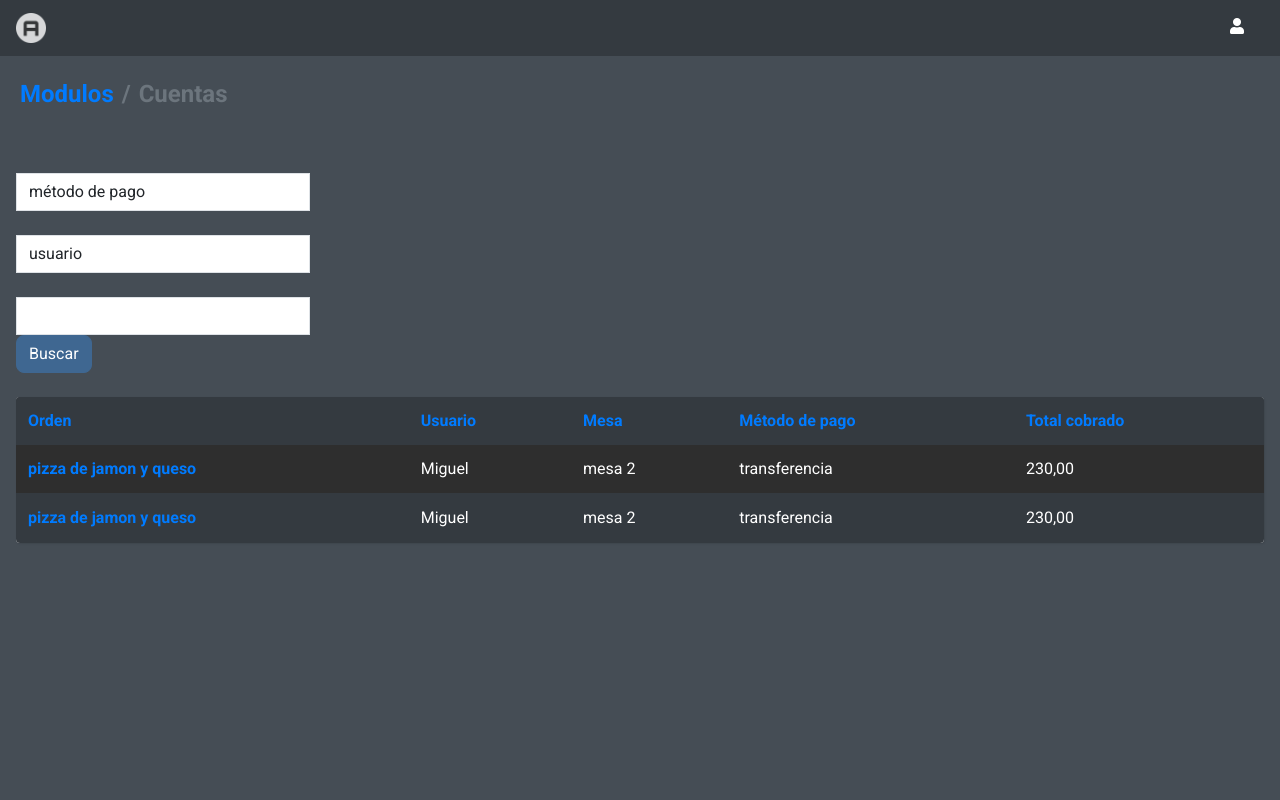
After one commit to MangelRyujin/sgpcoffe, a Django app: page /ventas/cuentas/ in a window 1280 px wide. The commit adds this page. Run offline with Django 4.2, Linux system fonts and the light colour scheme; some libraries are stand-ins or nearby versions.

Commit message:
create order_view and order_list template

```diff
--- a/apps/cuentas/models.py
+++ b/apps/cuentas/models.py
@@ -20,7 +20,8 @@ class Order(models.Model):
     )
     is_paid = models.CharField('estado',max_length=9, choices=PAID_CHOICES, default='no pagada')
     paid_method = models.CharField('mótodo de pago',max_length=13, choices=PAID_METHODS_CHOICES, default='efectivo')
-    total_paid = models.DecimalField('Precio total', max_digits=10, default=0, decimal_places=2, blank= True, null= True)
+    transfer = models.DecimalField('Pagado por transferencia', max_digits=10, default=0, decimal_places=2, blank= True, null= True)
+    cash = models.DecimalField('Pagado por efectivo', max_digits=10, default=0, decimal_places=2, blank= True, null= True)
     created_date = models.DateField('dia de apertura',auto_now_add=True,null=True)
     created_time = models.TimeField('hora de apertura',auto_now_add=True,null=True)
     table = models.ForeignKey(Table,on_delete=models.CASCADE,null=False,blank=False,verbose_name=_('mesa'))
@@ -33,6 +34,9 @@ class Order(models.Model):
     def __str__(self) -> str:
         return f'Cuenta {self.pk} de la mesa {self.table}'
 
+    @property
+    def total_paid(self):
+        return self.transfer + self.cash
 
 # Order item model.
 class Item(models.Model):
--- /dev/null
+++ b/apps/cuentas/urls.py
@@ -0,0 +1,8 @@
+from django.urls import path
+from apps.cuentas.views import order_view
+
+
+
+urlpatterns = [
+    path('cuentas/',order_view,name='listar_cuentas'),
+]
--- a/apps/cuentas/views.py
+++ b/apps/cuentas/views.py
@@ -0,0 +1,8 @@
+from django.shortcuts import render
+
+from apps.cuentas.models import Order
+
+
+def order_view(request):
+    objetos = Order.objects.all()
+    return render(request,'order_list.html',{'objetos': objetos})
--- a/apps/productos/models.py
+++ b/apps/productos/models.py
@@ -19,6 +19,7 @@ class Stock(models.Model):
     name=models.CharField('nombre',max_length=100,blank=False,null=False)
     stock=models.DecimalField('almacenamiento en stock', max_digits=10, default=0, decimal_places=2, blank= False, null= False)
     measure_unit = models.CharField("unidad de medida",max_length=13, choices=MEASURE_UNIT_CHOICES, default='unidades')
+    expiration_date = models.DateField('Próximo a vencer',blank=True,null=True)
 
     class Meta:
         verbose_name = "Almacenamiento"
--- a/coffee/urls.py
+++ b/coffee/urls.py
@@ -30,7 +30,8 @@ urlpatterns = [
 urlpatterns = [
     path('admin/', admin.site.urls),
     path('',home_view,name='home'),
-    path('reportes/',include("apps.reportes.urls"))
+    path('reportes/',include("apps.reportes.urls")),
+    path('ventas/',include("apps.cuentas.urls"))
 
 ]+ static(settings.STATIC_URL, document_root=settings.STATIC_ROOT)
 
--- a/static/sales/css/custom.css
+++ b/static/sales/css/custom.css
@@ -21,3 +21,48 @@
 .dropdown-item{
     color: #fff;
 }
+
+
+.btn-primary{
+    border-radius: .5rem !important;
+    border-color: #3f6791;
+    background: #3f6791 !important;
+}
+
+.btn-primary:hover,
+.btn-primary:active{
+    border-radius: .5rem !important;
+    border-color: #33567b;
+    background: #33567b !important;
+}
+
+.text a{
+    color: #007bff!important;
+}
+
+.card{
+    border-radius: .25rem !important;
+}
+
+.card-body{
+    background-color: #343a40 !important;
+    border-radius: .25rem !important;
+}
+
+
+.table thead th {
+    background-color: #343a40 !important;
+    border-bottom: 0 !important;
+}
+
+.table-striped tbody tr:nth-of-type(odd) {
+    background-color: #303030 !important;
+}
+
+.table {
+    --bs-table-color: #ffffff !important;
+    --bs-table-bg:  transparent !important;
+    --bs-table-striped-color: #fff !important;
+    margin-bottom: 0 !important;
+    border-color: transparent !important;
+}
--- a/templates/base.html
+++ b/templates/base.html
@@ -42,7 +42,7 @@
               <a class="nav-link dropdown-toggle text-white " id="languages" rel="nofollow" data-bs-target="#" href="#" data-bs-toggle="dropdown" aria-haspopup="true" aria-expanded="false"><i class="fa fa-user svg-icon svg-icon-xs svg-icon-heavy"></i></a>
                 <ul class="dropdown-menu dropdown-menu-end  shadow-sm" aria-labelledby="languages">
                   <li>
-                    <a class="dropdown-item" rel="nofollow" href="admin/logout/"><i class="fa fa-users svg-icon svg-icon-xs svg-icon-heavy" style="font-size:20px"></i> <span class=" nav-close-sesion"> Cerrar sesión</span></a>
+                    <a class="dropdown-item" rel="nofollow" href="/admin/logout/"><i class="fa fa-users svg-icon svg-icon-xs svg-icon-heavy" style="font-size:20px"></i> <span class=" nav-close-sesion"> Cerrar sesión</span></a>
                   </li>
                   <li>
                     <a class="dropdown-item" rel="nofollow" href="/"><i class="fa fa-square svg-icon svg-icon-xs svg-icon-heavy" style="font-size:20px"></i><span class=" nav-close-sesion">Módulos de venta</span></a>
--- a/templates/index.html
+++ b/templates/index.html
@@ -44,7 +44,7 @@
 
                 </div>
                 {% comment %} btn-success {% endcomment %}
-                <a href="/ventas/" class="btn  btn-info btn-modul-view">Acceder</a>
+                <a href="{% url 'listar_cuentas' %}" class="btn  btn-info btn-modul-view">Acceder</a>
 
             </div>
         </div>
--- /dev/null
+++ b/templates/order_list.html
@@ -0,0 +1,270 @@
+{% extends 'base.html' %}
+{% load static %}
+
+
+{% block contend %}
+
+<div class="content-wrapper" style="min-height: 520.438px">
+  <div class="content  mb-2">
+
+      <div class="row p-3">
+        <div class="col-12 col-md-auto d-flex flex-grow-1 align-items-center">
+          <div class="row p-3">
+            <ol class="breadcrumb">
+              <li class="breadcrumb-item h1 text"><a href="/">Modulos</a></li>
+              <li class="breadcrumb-item h1 active">Cuentas</li>
+            </ol>
+          </div>
+
+      </div>
+    </div>
+  </div>
+
+  <div class="content">
+    <div class="container-fluid">
+      <section
+        id="content"
+        class="content"
+        data-select2-id="select2-data-content"
+      >
+        <div class="row">
+          <div class="col-3 pb-4" id="change-list-filters">
+            <form id="changelist-search" class="form-inline" method="GET">
+              <div class="form-group">
+                <select
+                  class="form-control search-filter select2-hidden-accessible"
+                  style="width: 100%"
+                  tabindex="-1"
+                  aria-hidden="true"
+                  data-name="paid_method"
+                  data-select2-id="select2-data-4-iu02"
+                >
+                  <option value="" data-select2-id="select2-data-6-48k5">
+                    método de pago
+                  </option>
+                  <option data-name="paid_method" value="cocina">
+                    transferencia
+                  </option>
+
+                  <option data-name="paid_method" value="bar">
+                    efectivo
+                  </option>
+                  <option data-name="paid_method" value="cocina">
+                    ambos
+                  </option></select
+                ><span
+                  class="select2 select2-container select2-container--default"
+                  dir="ltr"
+                  data-select2-id="select2-data-5-m9zu"
+                  style="width: 100%"
+                  ><span class="selection"
+                    ><span
+                      class="select2-selection select2-selection--single"
+                      role="combobox"
+                      aria-haspopup="true"
+                      aria-expanded="false"
+                      tabindex="-1"
+                      aria-disabled="false"
+                      aria-labelledby="select2-859u-container"
+                      aria-controls="select2-859u-container"
+                      ><span
+                        class="select2-selection__rendered"
+                        id="select2-859u-container"
+                        role="textbox"
+                        aria-readonly="true"
+                        title="paid_method"
+                        ></span
+                      ><span
+                        class="select2-selection__arrow"
+                        role="presentation"
+                        ><b role="presentation"></b></span></span></span
+                  ><span class="dropdown-wrapper" aria-hidden="true"></span
+                ></span>
+              </div>
+
+              <div class="form-group">
+                <select
+                  class="form-control search-filter select2-hidden-accessible"
+                  style="width: 100%"
+                  tabindex="-1"
+                  aria-hidden="true"
+                  data-name="user"
+                  data-select2-id="select2-data-7-3hij"
+                >
+                  <option value="" data-select2-id="select2-data-9-8n5q">
+                    usuario
+                  </option>
+                  <option data-name="user__exact" value="miguel">miguel</option>
+
+                  <option data-name="user__exact" value="enmauel">enmauel</option>
+                  </select
+                ><span
+                  class="select2 select2-container select2-container--default"
+                  dir="ltr"
+                  data-select2-id="select2-data-8-fyfe"
+                  style="width: 100%"
+                  ><span class="selection"
+                    ><span
+                      class="select2-selection select2-selection--single"
+                      role="combobox"
+                      aria-haspopup="true"
+                      aria-expanded="false"
+                      tabindex="-1"
+                      aria-disabled="false"
+                      aria-labelledby="select2-c6w7-container"
+                      aria-controls="select2-c6w7-container"
+                      ><span
+                        class="select2-selection__rendered"
+                        id="select2-c6w7-container"
+                        role="textbox"
+                        aria-readonly="true"
+                        title="user"
+                        ></span
+                      ><span
+                        class="select2-selection__arrow"
+                        role="presentation"
+                        ><b role="presentation"></b></span></span></span
+                  ><span class="dropdown-wrapper" aria-hidden="true"></span
+                ></span>
+              </div>
+
+                <div class="form-group">
+                  <input
+                    class="form-control"
+                    type="text"
+                    name="q"
+                    value=""
+                    id="searchbar"
+                  />
+                </div>
+              <div class="form-group" id="search_group">
+                <button type="submit" class="btn btn-primary">Buscar</button>
+              </div>
+
+            </form>
+
+          </div>
+
+          <div class="col-12">
+            <div data-select2-id="select2-data-11-t58z">
+                    <div class="row">
+                      <div class="col-12">
+                        <div class="card">
+                          <div class="card-body table-responsive p-0">
+                            <table id="result_list" class="table table-striped">
+                              <thead>
+                                <tr>
+                                  <th
+                                    class="sorting"
+                                    tabindex="0"
+                                    rowspan="1"
+                                    colspan="1"
+                                  >
+                                    <div class="text">
+                                      <a href="#">Orden</a>
+                                    </div>
+                                  </th>
+
+                                  <th
+                                    class="sorting"
+                                    tabindex="0"
+                                    rowspan="1"
+                                    colspan="1"
+                                  >
+                                    <div class="text">
+                                      <a href="#">Usuario</a>
+                                    </div>
+                                  </th>
+
+                                  <th
+                                    class="sorting"
+                                    tabindex="0"
+                                    rowspan="1"
+                                    colspan="1"
+                                  >
+                                    <div class="text">
+                                      <a href="#">Mesa</a>
+                                    </div>
+                                  </th>
+
+                                  <th
+                                    class="sorting"
+                                    tabindex="0"
+                                    rowspan="1"
+                                    colspan="1"
+                                  >
+                                    <div class="text">
+                                      <a href="#">Método de pago</a>
+                                    </div>
+                                  </th>
+
+                                  <th
+                                    class="sorting"
+                                    tabindex="0"
+                                    rowspan="1"
+                                    colspan="1"
+                                  >
+                                    <div class="text">
+                                      <a href="#">Total cobrado</a>
+                                    </div>
+                                  </th>
+                                </tr>
+                              </thead>
+                              <tbody>
+                                <tr role="row" class="even">
+                                  <th class="field-name text">
+                                    <a href="/admin/productos/product/2/change/"
+                                      >pizza de jamon y queso</a
+                                    >
+                                  </th>
+                                  <td class="field-place">Miguel</td>
+                                  <td class="field-place">mesa 2</td>
+                                  <td class="field-price">transferencia</td>
+                                  <td class="field-price">230,00</td>
+                                </tr>
+                                 <tr role="row" class="">
+                                  <th class="field-name text">
+                                    <a href="/admin/productos/product/2/change/"
+                                      >pizza de jamon y queso</a
+                                    >
+                                  </th>
+                                  <td class="field-place">Miguel</td>
+                                  <td class="field-place">mesa 2</td>
+                                  <td class="field-price">transferencia</td>
+                                  <td class="field-price">230,00</td>
+                                </tr>
+                              </tbody>
+                            </table>
+                          </div>
+
+                    </div>
+                    {% comment %} <div class="row">
+                      <div class="col-5">
+                        <div
+                          class="dataTables_info"
+                          role="status"
+                          aria-live="polite"
+                        >
+                          2 Productos
+                        </div>
+                      </div>
+
+                      <div class="col-7">
+                        <ul
+                          class="pagination pagination-sm m-0 float-right"
+                        ></ul>
+                      </div>
+                    </div> {% endcomment %}
+                  </div>
+                </div>
+
+            </div>
+
+            <br class="clear" />
+          </div>
+        </div>
+      </section>
+    </div>
+  </div>
+</div>
+{% endblock %}
```
Also changed, not shown: apps/cuentas/migrations/0004_remove_order_total_paid_order_cash_order_transfer.py (added), apps/modulos/migrations/0003_delete_module.py (added), apps/productos/migrations/0010_stock_expiration_date.py (added).
